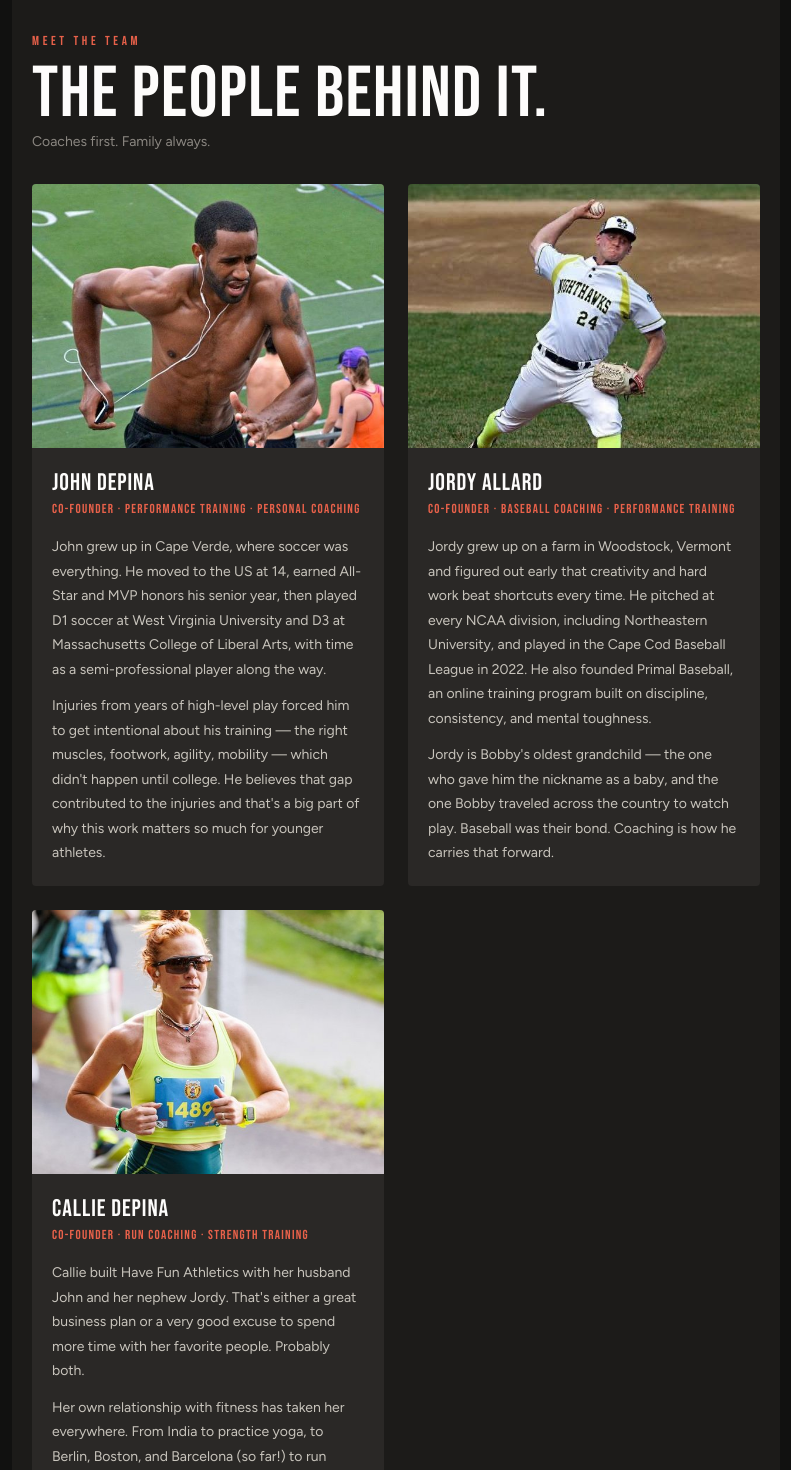
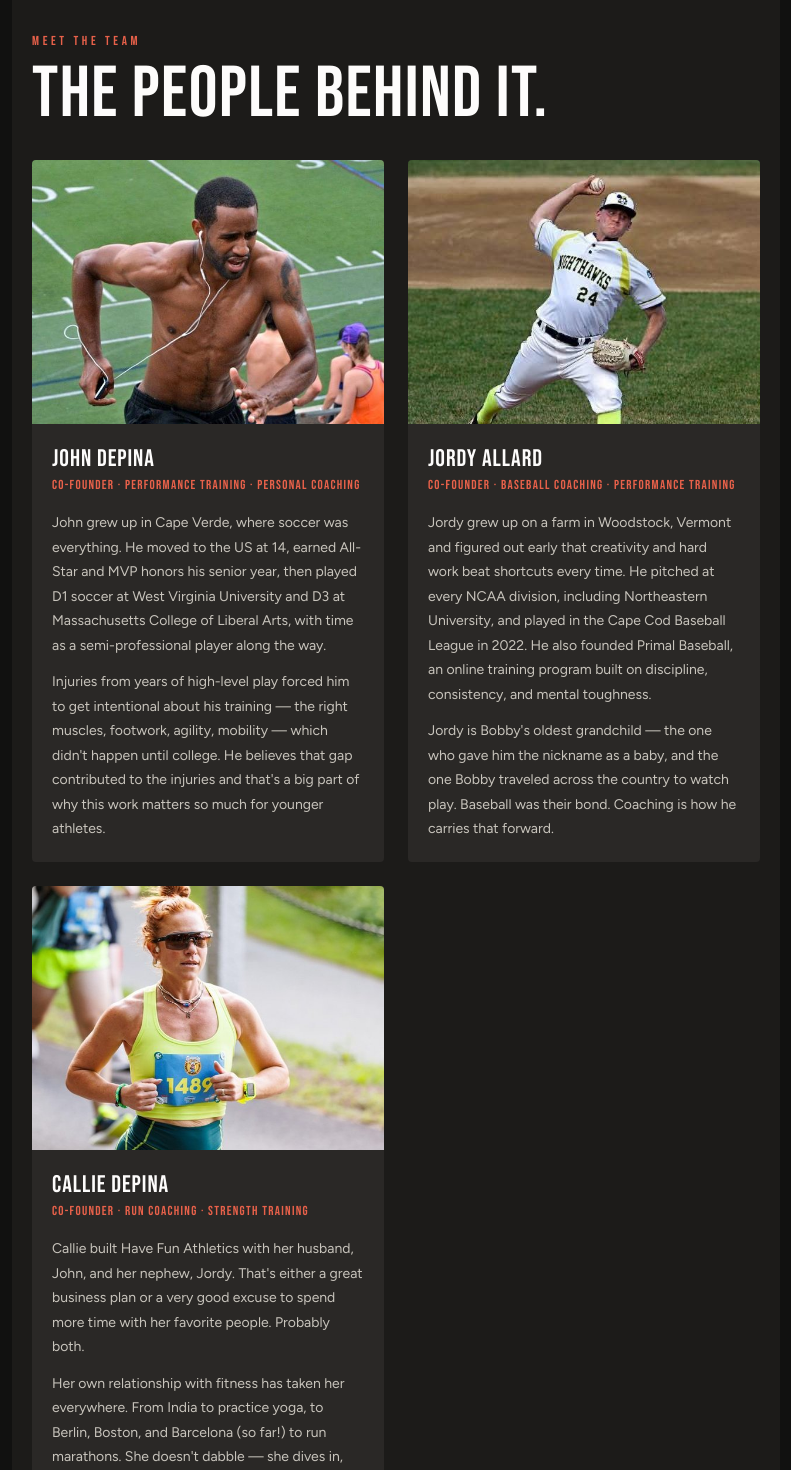
Before and after one commit to calliedepina-11/have-fun-athletics-site, a Next.js app: page /about in a window 1280 px wide. Shown: the part 1600-3070 px from the top of the page, without its empty margins (244-1035 px from the left). Built offline with nearby package versions, Linux system fonts and the light colour scheme.

Commit message:
Copy updates, remove team subtext

```diff
--- a/content/site.ts
+++ b/content/site.ts
@@ -204,7 +204,7 @@ Have Fun Athletics exists to carry that forward. Not as a slogan. As a standard.
   team: {
     label: "Meet The Team",
     headline: "The People Behind It.",
-    sub: "Coaches first. Family always.",
+    sub: "",
     members: [
       {
         name: "John DePina",
@@ -234,9 +234,9 @@ Jordy is Bobby's oldest grandchild — the one who gave him the nickname as a ba
         name: "Callie DePina",
         role: "Co-Founder · Run Coaching · Strength Training",
         bio: `
-Callie built Have Fun Athletics with her husband John and her nephew Jordy. That's either a great business plan or a very good excuse to spend more time with her favorite people. Probably both.
+Callie built Have Fun Athletics with her husband, John, and her nephew, Jordy. That's either a great business plan or a very good excuse to spend more time with her favorite people. Probably both.
 
-Her own relationship with fitness has taken her everywhere. From India to practice yoga, to Berlin, Boston, and Barcelona (so far!) to run marathons. She doesn't dabble — she dives in, and that's what led her to find a running coach and discover what she's capable of with someone in her corner and guiding her.
+Her own relationship with fitness has taken her everywhere. From India to practice yoga, to Berlin, Boston, and Barcelona (so far!) to run marathons. She doesn't dabble — she dives in, and that's what led her to find a running coach and discover what she's capable of with someone in her corner and guiding her. She aims to bring that same guidance to other young athletes with Have Fun.
 
 This brand exists so other young athletes can discover what good training actually feels like. The note at the top of this page is one of many her dad Bobby left for her. She kept every one.
         `,
```
